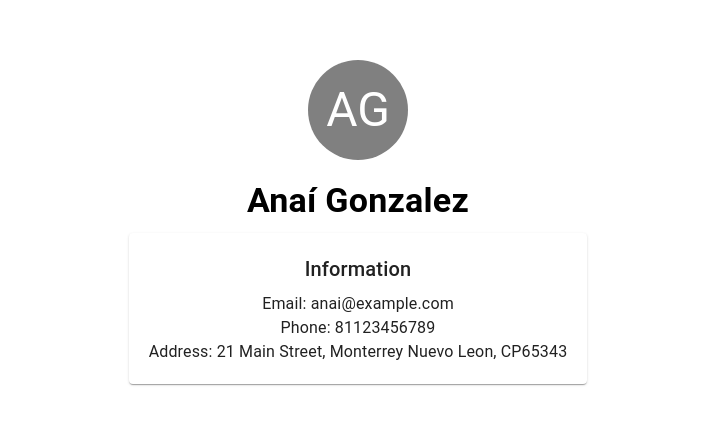
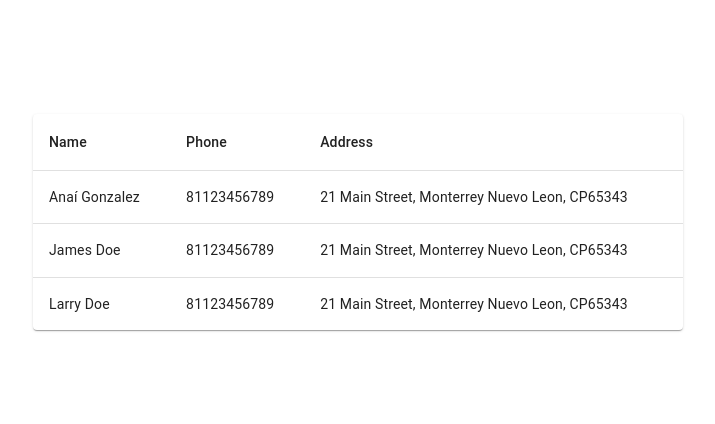
Before and after one commit to JesMarroquin/ReactMentorship, a React (Vite) app: page / in a window 1280 px wide. Shown: the part 178-602 px from the top of the page, without its empty margins (282-997 px from the left). Built offline with nearby package versions, Linux system fonts and the light colour scheme.

Commit message:
ACT 6 - feat/anai_gonzalez - Add UserList component and pass users props

```diff
--- a/src/App.tsx
+++ b/src/App.tsx
@@ -1,10 +1,37 @@
 import "./App.css";
-import { User } from "./components/User";
+import UserList from "./components/UserList";
 
 function App() {
+  interface UserProps {
+    name: string;
+    email: string;
+    phone: number;
+    address: string;
+  }
+
+  const userProfiles: UserProps[] = [
+    {
+      name: "Anaí Gonzalez",
+      email: "anai@example.com",
+      phone: 81123456789,
+      address: "21 Main Street, Monterrey Nuevo Leon, CP65343",
+    },
+    {
+      name: "James Doe ",
+      email: "jamesdoe@example.com",
+      phone: 81123456789,
+      address: "21 Main Street, Monterrey Nuevo Leon, CP65343",
+    },
+    {
+      name: "Larry Doe ",
+      email: "larrydoe@example.com",
+      phone: 81123456789,
+      address: "21 Main Street, Monterrey Nuevo Leon, CP65343",
+    },
+  ];
   return (
     <>
-      <User />
+      <UserList users={userProfiles}/>
     </>
   );
 }
--- /dev/null
+++ b/src/components/UserList.tsx
@@ -0,0 +1,46 @@
+import * as React from "react";
+import Table from "@mui/material/Table";
+import TableBody from "@mui/material/TableBody";
+import TableCell from "@mui/material/TableCell";
+import TableContainer from "@mui/material/TableContainer";
+import TableHead from "@mui/material/TableHead";
+import TableRow from "@mui/material/TableRow";
+import Paper from "@mui/material/Paper";
+
+export interface UserProps {
+  name: string;
+  email: string;
+  phone: number;
+  address: string;
+}
+
+export default function UserList({ users }: UserProps[]) {
+  return (
+    <TableContainer component={Paper}>
+      <Table sx={{ minWidth: 650 }} aria-label="simple table">
+        <TableHead>
+          <TableRow>
+            <TableCell align="left">Name</TableCell>
+            <TableCell align="left">Phone</TableCell>
+            <TableCell align="left">Address</TableCell>
+          </TableRow>
+        </TableHead>
+        <TableBody>
+          {users.map((user: UserProps, index: number) => (
+            <TableRow
+              key={index}
+              sx={{ "&:last-child td, &:last-child th": { border: 0 } }}
+            >
+              {/* <TableCell component="th" scope="row">
+                {row.name}
+              </TableCell> */}
+              <TableCell align="left">{user.name}</TableCell>
+              <TableCell align="left">{user.phone}</TableCell>
+              <TableCell align="left">{user.address}</TableCell>
+            </TableRow>
+          ))}
+        </TableBody>
+      </Table>
+    </TableContainer>
+  );
+}
```
